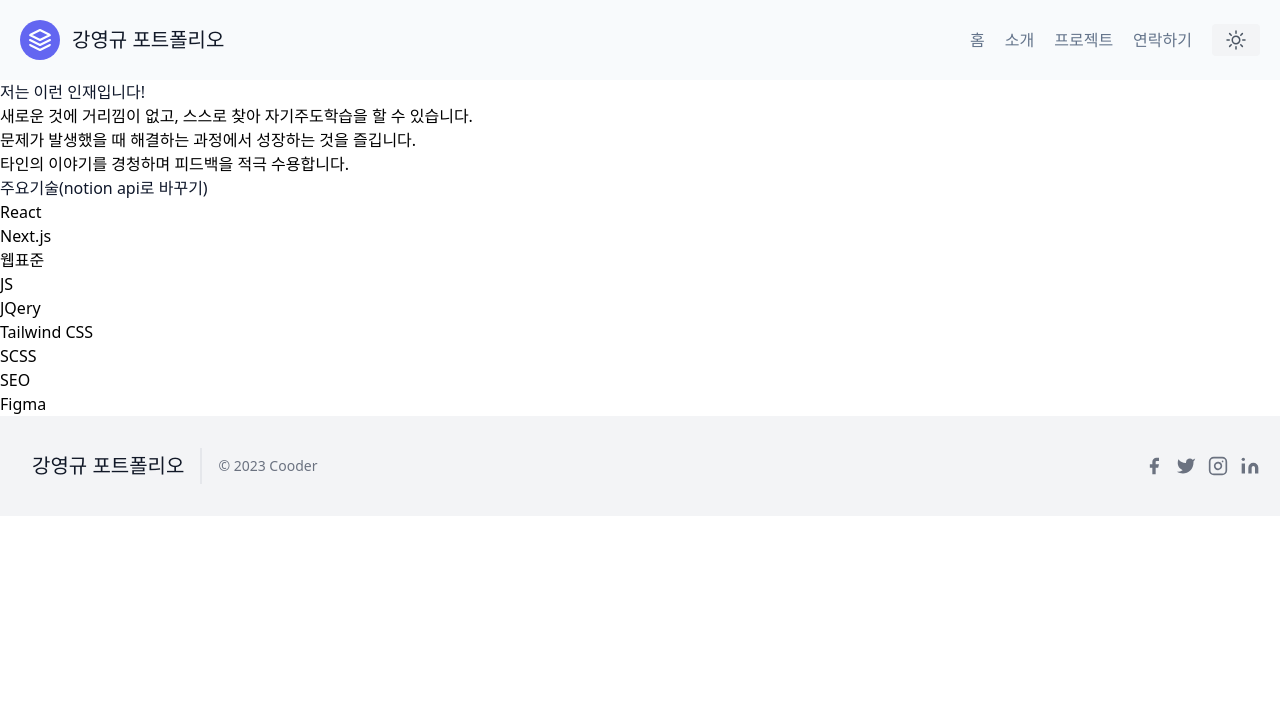
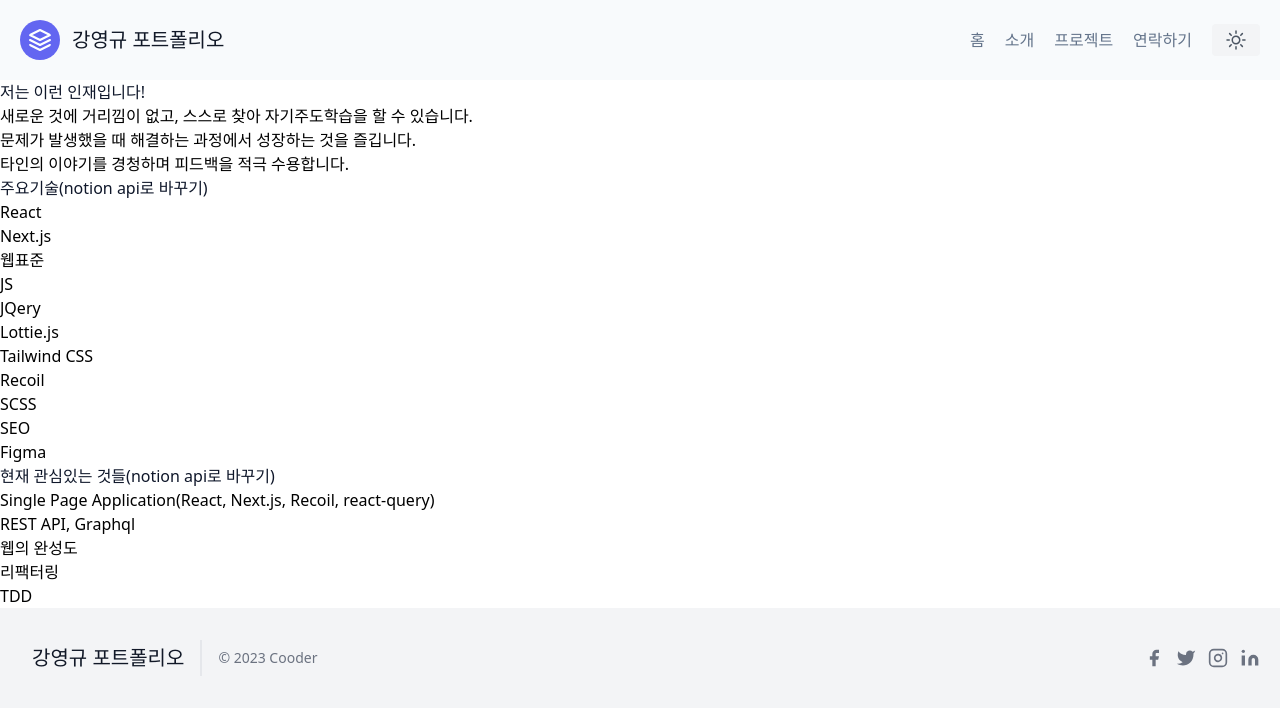
Before and after one commit to cooderyg/next-portfolio, a Next.js app: page /about-me in a window 1280 px wide. Shown: the top 714 px of the page. Built offline with nearby package versions, Linux system fonts and the light colour scheme.

Commit message:
about-me mark up2

```diff
--- a/pages/about-me.js
+++ b/pages/about-me.js
@@ -19,12 +19,24 @@ export default function AboutMe() {
                     <li>웹표준</li>
                     <li>JS</li>
                     <li>JQery</li>
+                    <li>Lottie.js</li>
                     <li>Tailwind CSS</li>
+                    <li>Recoil</li>
                     <li>SCSS</li>
                     <li>SEO</li>
                     <li>Figma</li>
                 </ul>
             </section>
+            <section>
+                <h2>현재 관심있는 것들(notion api로 바꾸기)</h2>
+                <ul>
+                    <li>Single Page Application(React, Next.js, Recoil, react-query)</li>
+                    <li>REST API, Graphql</li>
+                    <li>웹의 완성도</li>
+                    <li>리팩터링</li>
+                    <li>TDD</li>
+                </ul>
+            </section>
         </Layout>
     );
 }
--- a/pages/projects.js
+++ b/pages/projects.js
@@ -1,4 +1,3 @@
-import Head from "next/head";
 import { TOKEN, DATABASE_ID } from "@/config";
 import Layout from "@/components/Home/Layout";
 import ProjectItem from "@/components/projects/Project-item";
```
